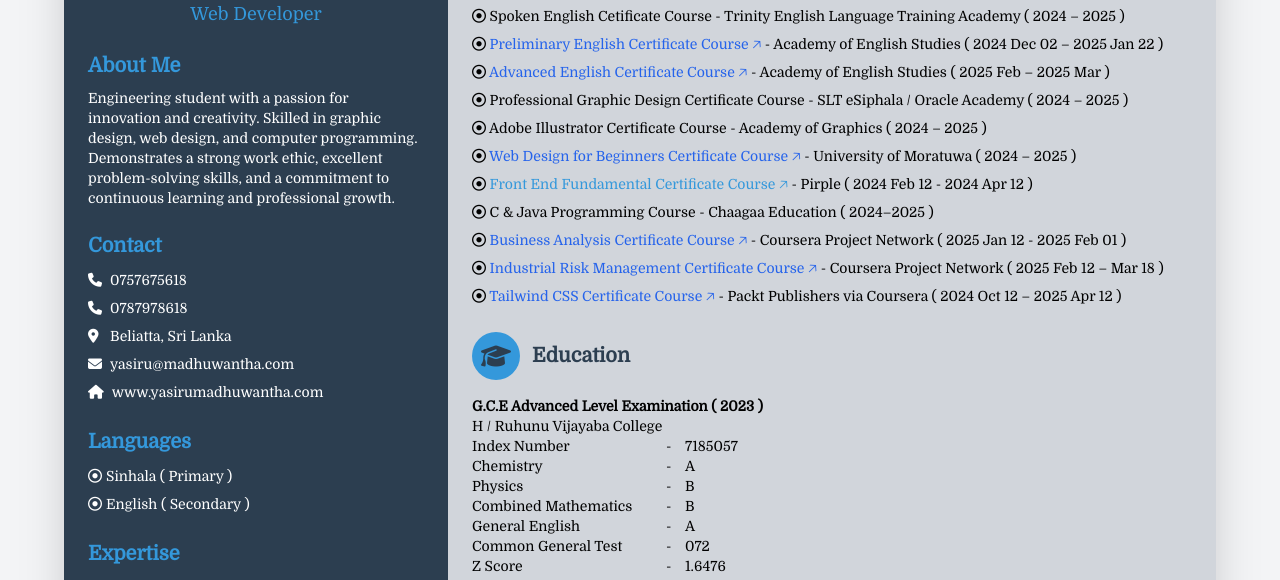
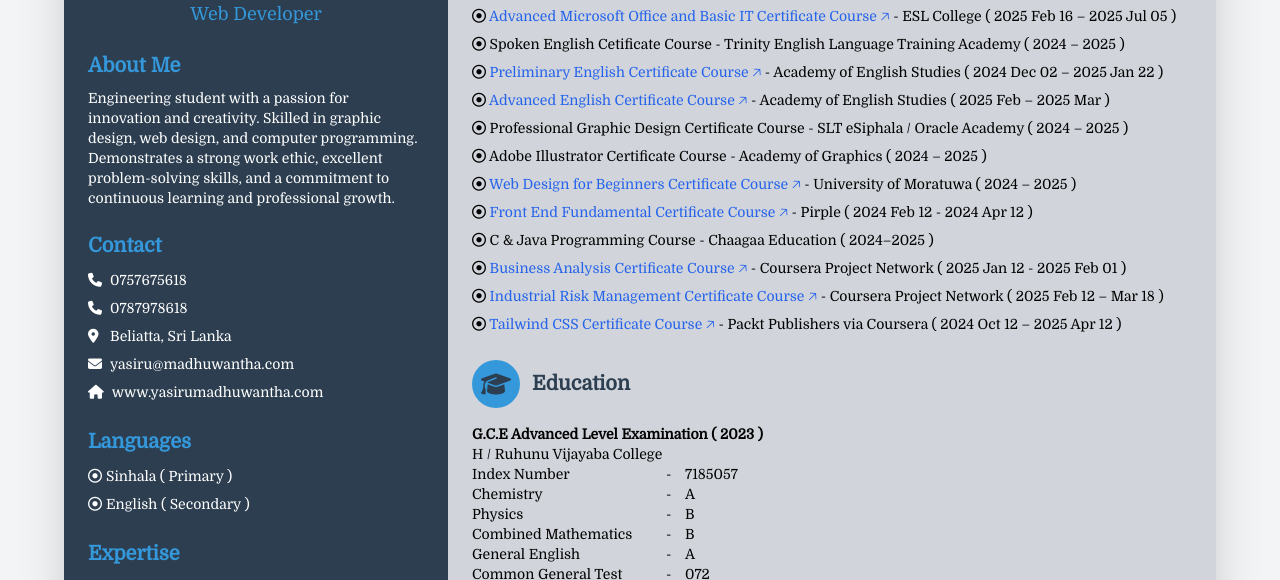
Before and after one commit to yasirumadhuwantha/IP001, a plain HTML site: page index.html in a window 1280 px wide. Shown: the part 200-780 px from the top of the page. Drawn offline with nearby package versions, Linux system fonts and the light colour scheme.

Commit message:
Update index.html

```diff
--- a/index.html
+++ b/index.html
@@ -256,13 +256,14 @@
         <li class="py-0.5 hover:py-2 hover:pl-2 hover:border-l-[6px] hover:rounded-md border-transparent hover:border-black hover:bg-gray-200 transform hover:translate-x-0.5 transition-all duration-200"><i class="far fa-dot-circle"></i> Diploma in English - SET Academy ( 2024 Feb - 2024 Sep )</li>
         <li class="py-0.5 hover:py-2 hover:pl-2 hover:border-l-[6px] hover:rounded-md border-transparent hover:border-black hover:bg-gray-200 transform hover:translate-x-0.5 transition-all duration-200"><i class="far fa-dot-circle"></i> Diploma in Information Technology - SET Academy ( 2024 Feb - 2024 Sep )</li>
         <li class="py-0.5 hover:py-2 hover:pl-2 hover:border-l-[6px] hover:rounded-md border-transparent hover:border-black hover:bg-gray-200 transform hover:translate-x-0.5 transition-all duration-200"><i class="far fa-dot-circle"></i> Diploma in Microsoft Office - SLT eSiphala / Oracle Academy ( 2024 – 2025 )</li>
+        <li class="py-0.5 hover:py-2 hover:pl-2 hover:border-l-[6px] hover:rounded-md border-transparent hover:border-black hover:bg-gray-200 transform hover:translate-x-0.5 transition-all duration-200"><i class="far fa-dot-circle"></i> <a href="https://drive.google.com/file/d/13WmQvHI22K9zfTIUmts4GvShtKN6vsCa/view?usp=sharing" target="_blank" class="text-blue-600 hover:no-underline">Advanced Microsoft Office and Basic IT Certificate Course 🡥</a> - ESL College ( 2025 Feb 16 – 2025 Jul 05 )</li>
         <li class="py-0.5 hover:py-2 hover:pl-2 hover:border-l-[6px] hover:rounded-md border-transparent hover:border-black hover:bg-gray-200 transform hover:translate-x-0.5 transition-all duration-200"><i class="far fa-dot-circle"></i> Spoken English Cetificate Course - Trinity English Language Training Academy ( 2024 – 2025 )</li>
         <li class="py-0.5 hover:py-2 hover:pl-2 hover:border-l-[6px] hover:rounded-md border-transparent hover:border-black hover:bg-gray-200 transform hover:translate-x-0.5 transition-all duration-200"><i class="far fa-dot-circle"></i> <a href="https://drive.google.com/file/d/1x-IStkhfrzDZnnYnvbm8Cb50hG6rOiK9/view?usp=sharing" target="_blank" class="text-blue-600 hover:no-underline">Preliminary English Certificate Course 🡥</a> - Academy of English Studies ( 2024 Dec 02 – 2025 Jan 22 )</li>
         <li class="py-0.5 hover:py-2 hover:pl-2 hover:border-l-[6px] hover:rounded-md border-transparent hover:border-black hover:bg-gray-200 transform hover:translate-x-0.5 transition-all duration-200"><i class="far fa-dot-circle"></i> <a href="https://drive.google.com/file/d/1aGupOdFyhydh5zThPhc_htXikvWHfRGx/view?usp=sharing" target="_blank" class="text-blue-600 hover:no-underline">Advanced English Certificate Course 🡥</a> - Academy of English Studies ( 2025 Feb – 2025 Mar )</li>
         <li class="py-0.5 hover:py-2 hover:pl-2 hover:border-l-[6px] hover:rounded-md border-transparent hover:border-black hover:bg-gray-200 transform hover:translate-x-0.5 transition-all duration-200"><i class="far fa-dot-circle"></i> Professional Graphic Design Certificate Course - SLT eSiphala / Oracle Academy ( 2024 – 2025 )</li>
         <li class="py-0.5 hover:py-2 hover:pl-2 hover:border-l-[6px] hover:rounded-md border-transparent hover:border-black hover:bg-gray-200 transform hover:translate-x-0.5 transition-all duration-200"><i class="far fa-dot-circle"></i> Adobe Illustrator Certificate Course - Academy of Graphics ( 2024 – 2025 )</li>
         <li class="py-0.5 hover:py-2 hover:pl-2 hover:border-l-[6px] hover:rounded-md border-transparent hover:border-black hover:bg-gray-200 transform hover:translate-x-0.5 transition-all duration-200"><i class="far fa-dot-circle"></i> <a href="https://drive.google.com/file/d/1zft5niGoVxgRiDsv6WNmlDFMrf8a1czP/view?usp=sharing" target="_blank" class="text-blue-600 hover:no-underline">Web Design for Beginners Certificate Course 🡥</a> - University of Moratuwa ( 2024 – 2025 )</li>
-        <li class="py-0.5 hover:py-2 hover:pl-2 hover:border-l-[6px] hover:rounded-md border-transparent hover:border-black hover:bg-gray-200 transform hover:translate-x-0.5 transition-all duration-200"><i class="far fa-dot-circle"></i> <a href="https://www.pirple.com/certificates/u4sabdbgjf" target="_blank" class="text-resume-accent hover:no-underline">Front End Fundamental Certificate Course 🡥</a> - Pirple ( 2024 Feb 12 - 2024 Apr 12 )</li>
+        <li class="py-0.5 hover:py-2 hover:pl-2 hover:border-l-[6px] hover:rounded-md border-transparent hover:border-black hover:bg-gray-200 transform hover:translate-x-0.5 transition-all duration-200"><i class="far fa-dot-circle"></i> <a href="https://www.pirple.com/certificates/u4sabdbgjf" target="_blank" class="text-blue-600 hover:no-underline">Front End Fundamental Certificate Course 🡥</a> - Pirple ( 2024 Feb 12 - 2024 Apr 12 )</li>
         <li class="py-0.5 hover:py-2 hover:pl-2 hover:border-l-[6px] hover:rounded-md border-transparent hover:border-black hover:bg-gray-200 transform hover:translate-x-0.5 transition-all duration-200"><i class="far fa-dot-circle"></i> C & Java Programming Course - Chaagaa Education ( 2024–2025 )</li>
         <li class="py-0.5 hover:py-2 hover:pl-2 hover:border-l-[6px] hover:rounded-md border-transparent hover:border-black hover:bg-gray-200 transform hover:translate-x-0.5 transition-all duration-200"><i class="far fa-dot-circle"></i> <a href="https://coursera.org/share/8e55d8b4f407545aef0fa2b98a568c11" target="_blank" class="text-blue-600 hover:no-underline">Business Analysis Certificate Course 🡥</a> - Coursera Project Network ( 2025 Jan 12 - 2025 Feb 01 )</li>
         <li class="py-0.5 hover:py-2 hover:pl-2 hover:border-l-[6px] hover:rounded-md border-transparent hover:border-black hover:bg-gray-200 transform hover:translate-x-0.5 transition-all duration-200"><i class="far fa-dot-circle"></i> <a href="https://coursera.org/share/b48d1d50d359477501572e7dd5d80a2c" target="_blank" class="text-blue-600 hover:no-underline">Industrial Risk Management Certificate Course 🡥</a> - Coursera Project Network ( 2025 Feb 12 – Mar 18 )</li>
@@ -308,6 +309,17 @@
             <div>Diploma in Microsoft Office</div>
             <div>SLT eSiphala / Oracle Academy</div>
             <div>2024 – 2025</div>
+          </div>
+        </li>
+
+        <li class="py-2 flex items-start">
+          <span class="w-6 flex justify-center mt-1">
+            <i class="far fa-dot-circle"></i>
+          </span>
+          <div>
+            <div><a href=""https://drive.google.com/file/d/13WmQvHI22K9zfTIUmts4GvShtKN6vsCa/view?usp=sharing" target="_blank" class="text-blue-300 hover:no-underline">Advanced Microsoft Office and Basic IT Certificate Course</a></div>
+            <div>ESL College</div>
+            <div>2025 Feb 16 – 2025 Jul 05</div>
           </div>
         </li>
 
```
